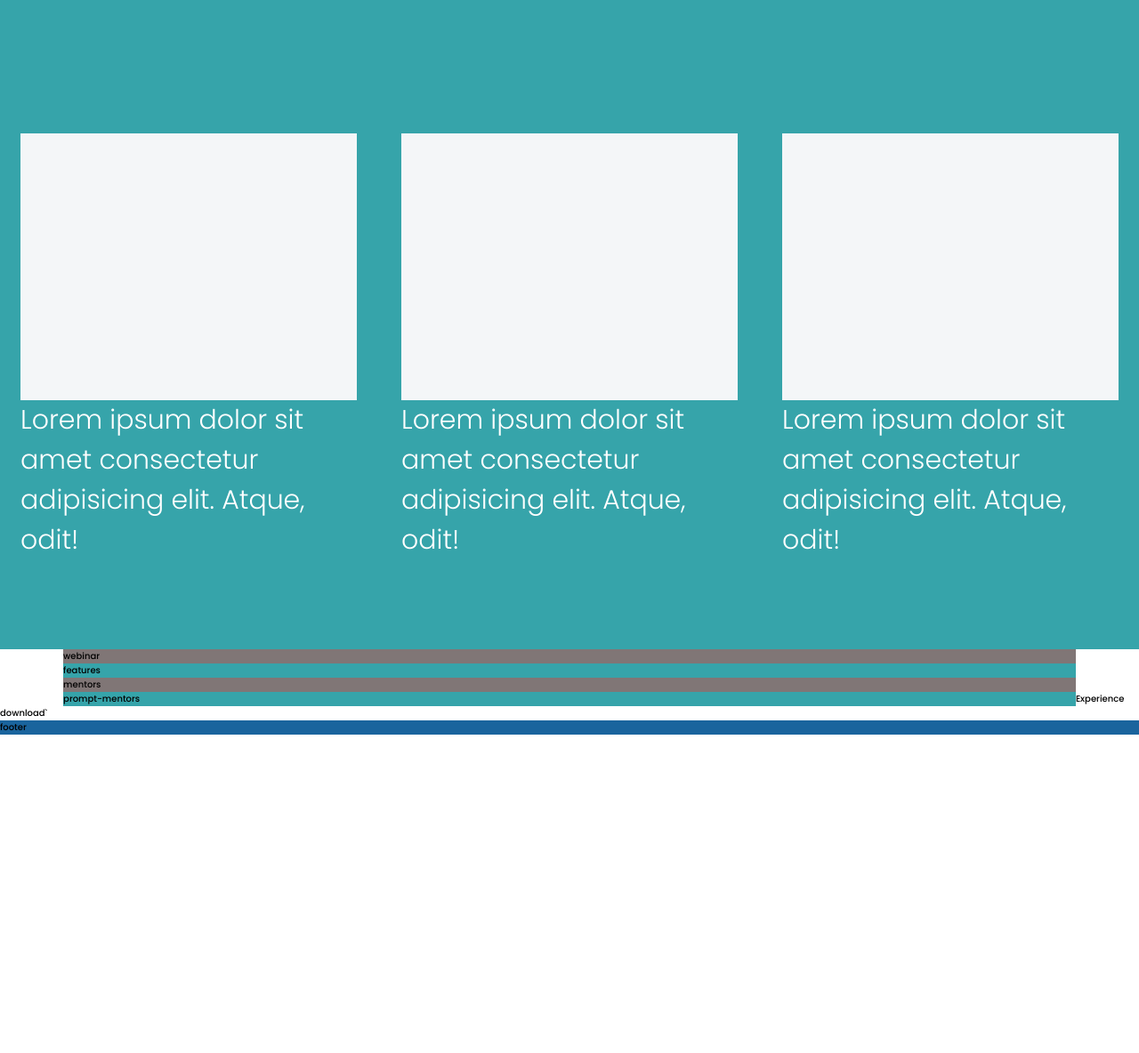
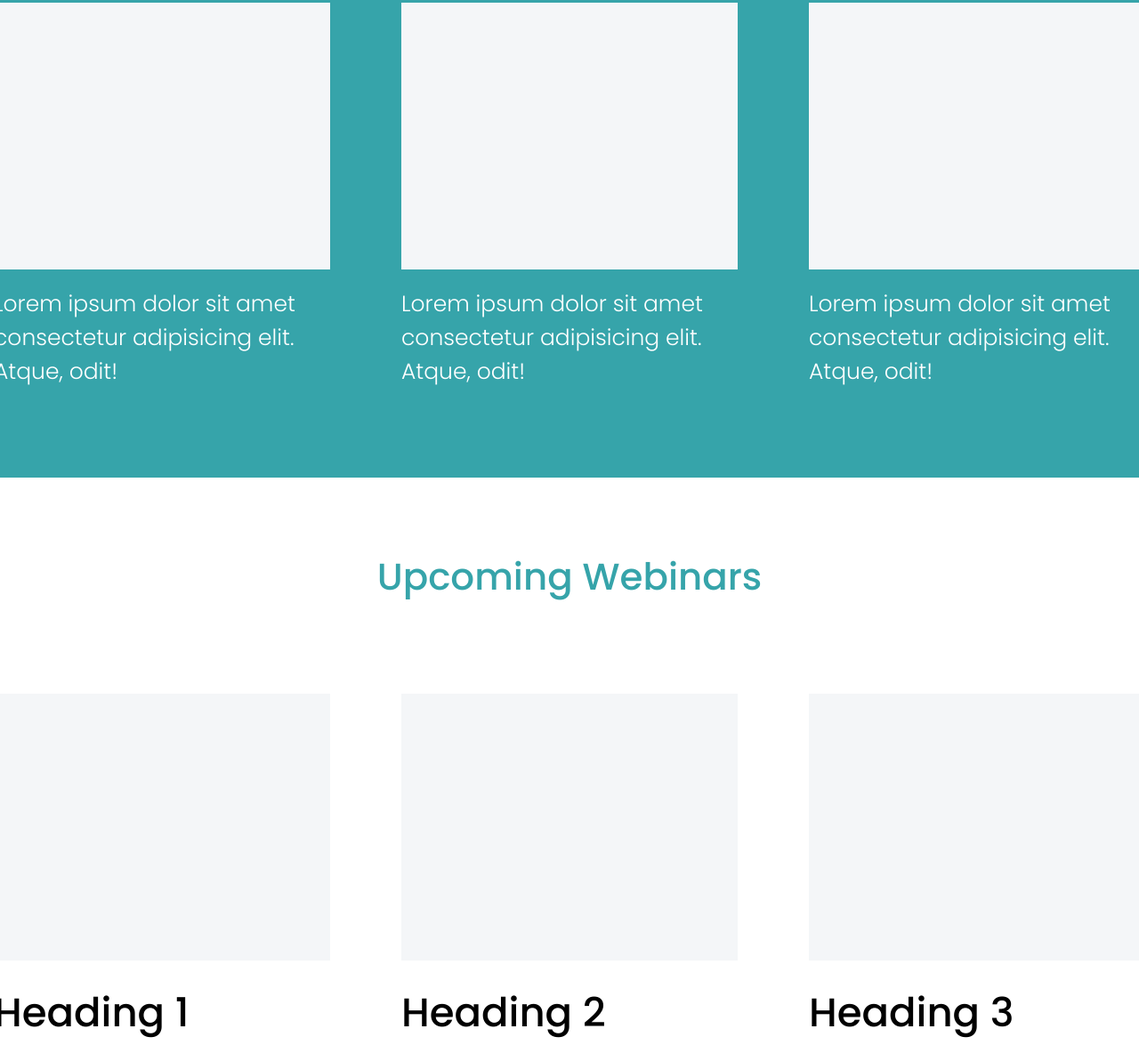
Before and after one commit to tejpalsingh1999/Mentor-Box, a website: page index.html in a window 1280 px wide. Shown: the part 1616-2800 px from the top of the page at 89% size. Before the commit the page ends 2442 px from the top, so only its background shows below. Drawn offline with Linux system fonts and the light colour scheme.

Commit message:
minor fix in previous section and created complete webinar section

```diff
--- a/index.html
+++ b/index.html
@@ -50,50 +50,70 @@
     </section>
     <section class="section-work">
 
-        <div class="container-test">
+        <div class="works">
             <h2 class="heading-primary heading-primary--white grid heading-primary--center">
                 How It Works
             </h2>
-            <div class="section-work__examples">
-                <img src="img/work.png" alt="" class="section-work__examples-images">
-                <p class="section-work__examples-para">Lorem ipsum dolor sit amet consectetur adipisicing elit. Atque,
+            <div class="works__examples">
+                <img src="img/work.png" alt="" class="works__examples-images u-margin-bottom-small">
+                <p class="para para--white">Lorem ipsum dolor sit amet consectetur adipisicing elit. Atque,
                     odit!
                 </p>
             </div>
-            <div class="section-work__examples">
-                <img src="img/work.png" alt="" class="section-work__examples-images">
-                <p class="section-work__examples-para">Lorem ipsum dolor sit amet consectetur adipisicing elit. Atque,
+            <div class="works__examples">
+                <img src="img/work.png" alt="" class="works__examples-images u-margin-bottom-small">
+                <p class="para para--white">Lorem ipsum dolor sit amet consectetur adipisicing elit. Atque,
                     odit!
                 </p>
             </div>
-            <div class="section-work__examples">
-                <img src="img/work.png" alt="" class="section-work__examples-images">
-                <p class="section-work__examples-para">Lorem ipsum dolor sit amet consectetur adipisicing elit. Atque,
+            <div class="works__examples">
+                <img src="img/work.png" alt="" class="works__examples-images u-margin-bottom-small">
+                <p class="para para--white">Lorem ipsum dolor sit amet consectetur adipisicing elit. Atque,
                     odit!
                 </p>
             </div>
-            <div class="section-work__examples">
-                <img src="img/work.png" alt="" class="section-work__examples-images">
-                <p class="section-work__examples-para">Lorem ipsum dolor sit amet consectetur adipisicing elit. Atque,
+            <div class="works__examples">
+                <img src="img/work.png" alt="" class="works__examples-images u-margin-bottom-small">
+                <p class="para para--white">Lorem ipsum dolor sit amet consectetur adipisicing elit. Atque,
                     odit!
                 </p>
             </div>
-            <div class="section-work__examples">
-                <img src="img/work.png" alt="" class="section-work__examples-images">
-                <p class="section-work__examples-para">Lorem ipsum dolor sit amet consectetur adipisicing elit. Atque,
+            <div class="works__examples">
+                <img src="img/work.png" alt="" class="works__examples-images u-margin-bottom-small">
+                <p class="para para--white">Lorem ipsum dolor sit amet consectetur adipisicing elit. Atque,
                     odit!
                 </p>
             </div>
-            <div class="section-work__examples">
-                <img src="img/work.png" alt="" class="section-work__examples-images">
-                <p class="section-work__examples-para">Lorem ipsum dolor sit amet consectetur adipisicing elit. Atque,
+            <div class="works__examples">
+                <img src="img/work.png" alt="" class="works__examples-images u-margin-bottom-small">
+                <p class="para para--white">Lorem ipsum dolor sit amet consectetur adipisicing elit. Atque,
                     odit!
                 </p>
             </div>
         </div>
     </section>
     <section class="section-webinars">
-        webinar
+        <div class="upcoming-webinar">
+            <h2 class="heading-primary heading-primary--primary heading-primary--center grid">
+                Upcoming Webinars
+            </h2>
+            <div class="webinar">
+                <img src="img/work.png" alt="" class="webinar__img">
+                <h2 class="heading-secondary heading-secondary--black u-margin-bottom-small">Heading 1</h2>
+                <p class="para">Lorem ipsum dolor sit amet consectetur adipisicing elit. Quo, nisi!
+                </p>
+            </div>
+            <div class="webinar">
+                <img src="img/work.png" alt="" class="webinar__img">
+                <h2 class="heading-secondary heading-secondary--black u-margin-bottom-small">Heading 2</h2>
+                <p class="para">Lorem, ipsum dolor sit amet consectetur adipisicing elit. Possimus.</p>
+            </div>
+            <div class="webinar">
+                <img src="img/work.png" alt="" class="webinar__img">
+                <h2 class="heading-secondary heading-secondary--black u-margin-bottom-small">Heading 3</h2>
+                <p class="para">Lorem ipsum dolor sit amet consectetur, adipisicing elit. Eveniet, laborum?</p>
+            </div>
+        </div>
     </section>
     <section class="section-features">
         features
--- a/sass/base/_typography.scss
+++ b/sass/base/_typography.scss
@@ -1,6 +1,6 @@
 .heading-primary{
     font-family: 'Poppins', sans-serif;
-    font-size: 4.5rem;
+    font-size: 4.2rem;
     font-weight: 500;
 
 
@@ -20,3 +20,20 @@
         text-align: center;
     }
 }
+.heading-secondary{
+    font-family: 'Poppins', sans-serif;
+    font-size: 4.5rem;
+    font-weight: 500;
+}
+.para{
+    font-weight: 300;
+    font-size: 2.5rem;
+
+    &--white{
+        color: #fff;
+    }
+
+    &--black{
+        color: #000;
+    }
+}
--- a/sass/base/_utilities.scss
+++ b/sass/base/_utilities.scss
@@ -1,5 +1,8 @@
 .u-margin-bottom-large{
     margin-bottom: 8rem;
+}
+.u-margin-bottom-small{
+    margin-bottom: 1.5rem;
 }
 
 .grid{
--- /dev/null
+++ b/sass/components/_upcoming-webinar.scss
@@ -0,0 +1,14 @@
+.upcoming-webinar{
+    display: grid;
+    grid-template-columns: repeat(3, 1fr);
+    grid-row-gap: 10rem;
+    grid-column-gap: 8rem;
+
+}
+.webinar{
+    width: min-content;
+
+    &__img{
+        margin-bottom: 2rem;
+    }
+}
--- /dev/null
+++ b/sass/components/_works.scss
@@ -0,0 +1,18 @@
+.works{
+    grid-column: 2/-2;
+    display: grid;
+    grid-template-columns: repeat(3, minmax(min-content, 1fr));
+    grid-column-gap: 8rem;
+    grid-row-gap: 10rem;
+
+    &__examples{
+
+        //width: min-content;
+
+        &-images{
+            display: block;
+            margin-bottom: 2rem;
+        }
+
+    }
+}
--- a/sass/layouts/_header.scss
+++ b/sass/layouts/_header.scss
@@ -20,8 +20,10 @@
 
     &__list{
         list-style: none;
-        display: flex;
-
+        display: grid;
+        grid-template-columns: repeat(6, max-content);
+        justify-content: center;
+        grid-column-gap: 1.5rem;
 
     }
 
@@ -55,6 +57,7 @@
             &-para{
                 font-size: 1.8rem;
                 color: var(--color-primary);
+                text-align: center;
             }
         }
 
--- a/sass/main.scss
+++ b/sass/main.scss
@@ -4,6 +4,9 @@
 @import "base/typography";
 @import "base/utilities";
 
+@import "components/upcoming-webinar";
+@import "components/works";
+
 @import "layouts/header";
 @import "layouts/footer";
 
--- a/sass/pages/_home.scss
+++ b/sass/pages/_home.scss
@@ -25,40 +25,27 @@
 }
 
 .section-work{
-    .container-test{
-        grid-column: 2/-2;
-        display: grid;
-        grid-template-columns: repeat(3, minmax(min-content, 1fr));
-        grid-gap: 5rem;
-        grid-row-gap: 15rem;
-    }
-
     background-color: var(--color-primary);
     padding: 10rem 0;
     grid-column: 1/-1;
 
     display: grid;
-    grid-template-columns: minmax(12rem,1fr) repeat(3,min-content) minmax(12rem,1fr);
+    grid-template-columns:repeat(3,min-content) ;
     justify-content: center;
 
-        &__examples{
 
-            //width: min-content;
-
-            &-images{
-                display: block;
-            }
-            &-para{
-                font-weight: 300;
-                font-size: 3rem;
-                color: #fff;
-            }
-        }
 }
 
 .section-webinars{
-    background-color: rgba($color: #807676, $alpha: 1.0);
-    grid-column: 2/10;
+    grid-column: 1/-1;
+
+    display: grid;
+    grid-template-columns: repeat(3,min-content) ;
+    justify-content: center;
+
+    margin: 8rem 0 12rem 0;
+
+
 }
 
 .section-features{
```
Also changed, not shown: css/style.css.
